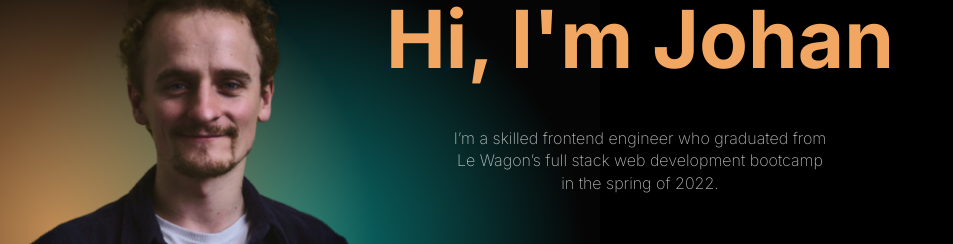
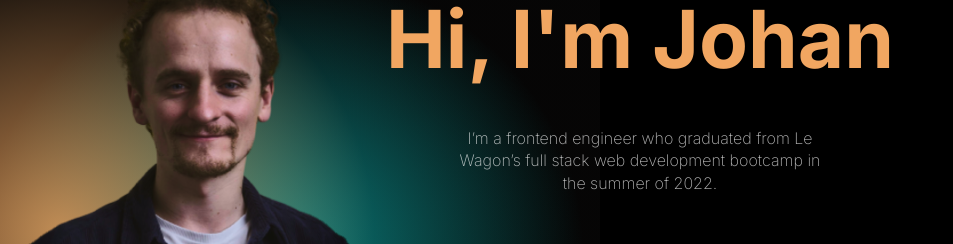
Before and after one commit to Johan-van-Meeuwen/portfolio, a React (Vite) app: page / in a window 1280 px wide. Shown: the part 268-512 px from the top of the page, without its empty margins (0-953 px from the left). Built offline with nearby package versions, Linux system fonts and the light colour scheme.

Commit message:
Changed opening paragraph text

```diff
--- a/src/components/Main.jsx
+++ b/src/components/Main.jsx
@@ -20,9 +20,9 @@ export default function Main() {
         </div>
         <h1>Hi, I'm Johan</h1>
         <p>
-          I’m a skilled frontend engineer who graduated
+          I’m a frontend engineer who graduated
           from Le Wagon’s full stack web development
-          bootcamp in the spring of 2022.
+          bootcamp in the summer of 2022.
         </p>
       </div>
       <div className="scroll-button">
```
